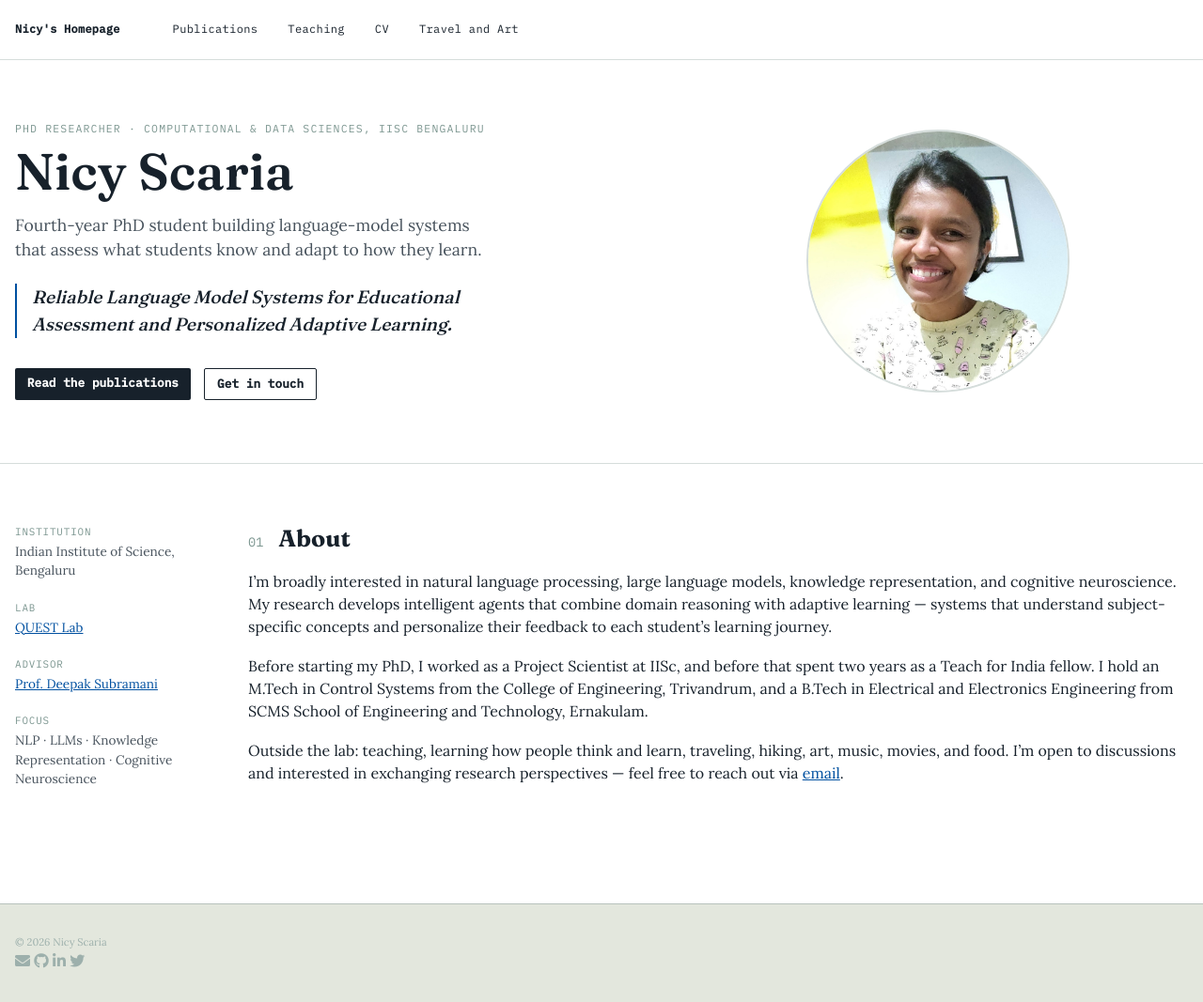
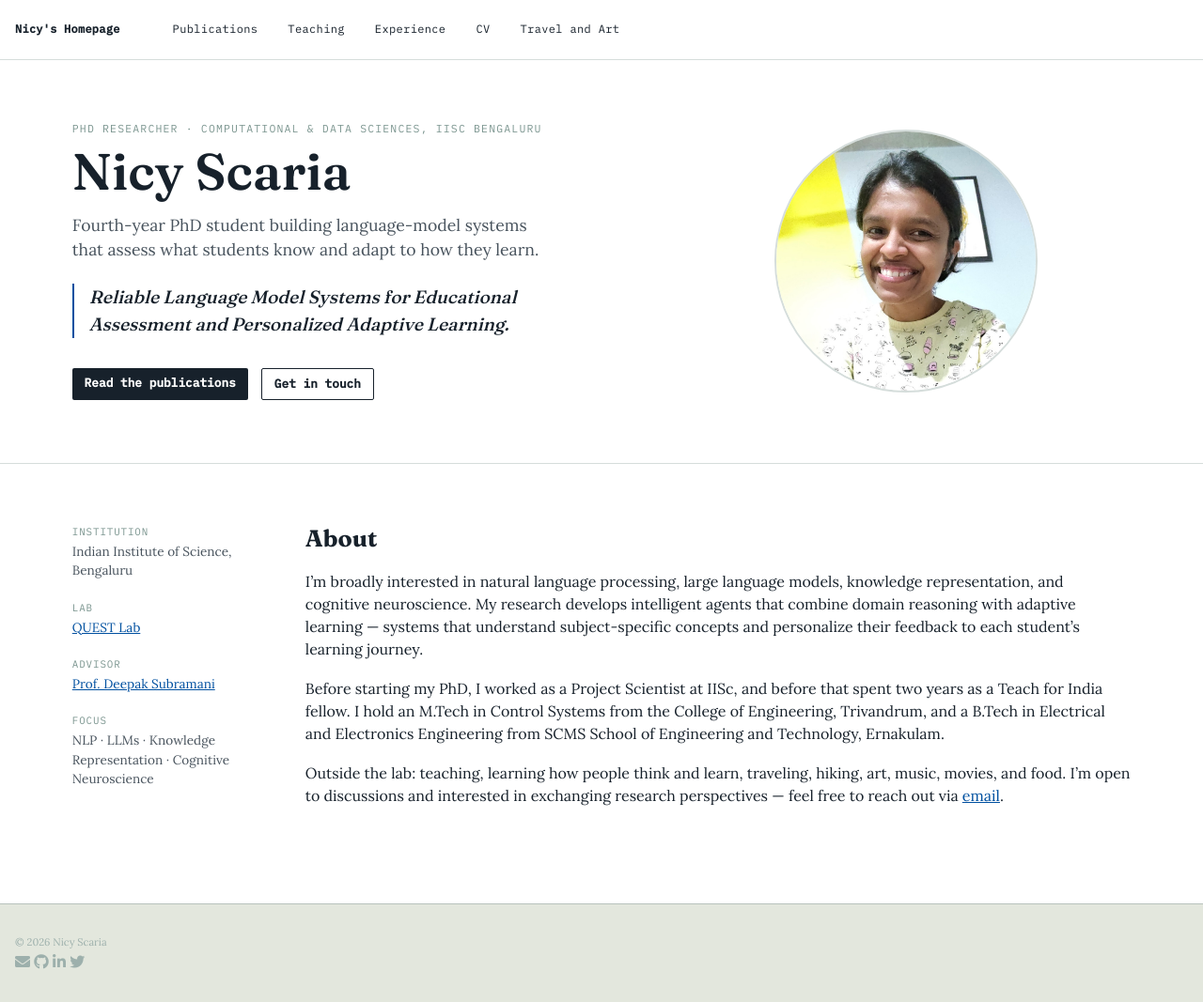
Before and after one commit to nicyscaria/nicyscaria.github.io, a Jekyll site: the page built from _pages/about.md, in a window 1280 px wide and 1067 px high. Shown: the whole window at 94% size. Built offline with Jekyll 4.4.1, drawn with Linux system fonts in a browser that asks for light colours.

Commit message:
Modify layout

```diff
--- a/_data/navigation.yml
+++ b/_data/navigation.yml
@@ -6,6 +6,9 @@ main:
   - title: "Teaching"
     url: /teaching/
 
+  - title: "Experience"
+    url: /experience/
+
   - title: "CV"
     url: /files/CVAgentic_Research.pdf
 
--- a/_layouts/home.html
+++ b/_layouts/home.html
@@ -14,7 +14,6 @@ layout: default
     </ul>
     <div>
       <div class="home-section__head" style="margin-bottom:1.2rem;">
-        <span class="idx">01</span>
         <h2>About</h2>
       </div>
       <div class="home-about__bio">
--- a/_sass/_home.scss
+++ b/_sass/_home.scss
@@ -5,7 +5,7 @@
 .home-hero {
   @include container;
   @include clearfix;
-  padding: clamp(2rem, 6vw, 4rem) 1em clamp(2.5rem, 6vw, 4rem);
+  padding: clamp(2rem, 6vw, 4rem) clamp(1.5em, 6vw, 5em) clamp(2.5rem, 6vw, 4rem);
 
   @include breakpoint($x-large) {
     max-width: $x-large;
@@ -106,7 +106,7 @@
 .home-section {
   @include container;
   @include clearfix;
-  padding: clamp(2.5rem, 6vw, 4rem) 1em;
+  padding: clamp(2.5rem, 6vw, 4rem) clamp(1.5em, 6vw, 5em);
   border-top: 1px solid $border-color;
 
   @include breakpoint($x-large) {
--- a/_sass/_masthead.scss
+++ b/_sass/_masthead.scss
@@ -6,9 +6,7 @@
   position: sticky;
   top: 0;
   border-bottom: 1px solid $border-color;
-  background-color: rgba($background-color, 0.9);
-  -webkit-backdrop-filter: blur(6px);
-  backdrop-filter: blur(6px);
+  background-color: $background-color;
   z-index: 20;
 
   &__inner-wrap {
--- a/_sass/_page.scss
+++ b/_sass/_page.scss
@@ -6,8 +6,8 @@
   @include container;
   @include clearfix;
   margin-top: 2em;
-  padding-left: 1em;
-  padding-right: 1em;
+  padding-left: clamp(1.5em, 6vw, 5em);
+  padding-right: clamp(1.5em, 6vw, 5em);
   animation: intro 0.3s both;
   animation-delay: 0.35s;
 
```
